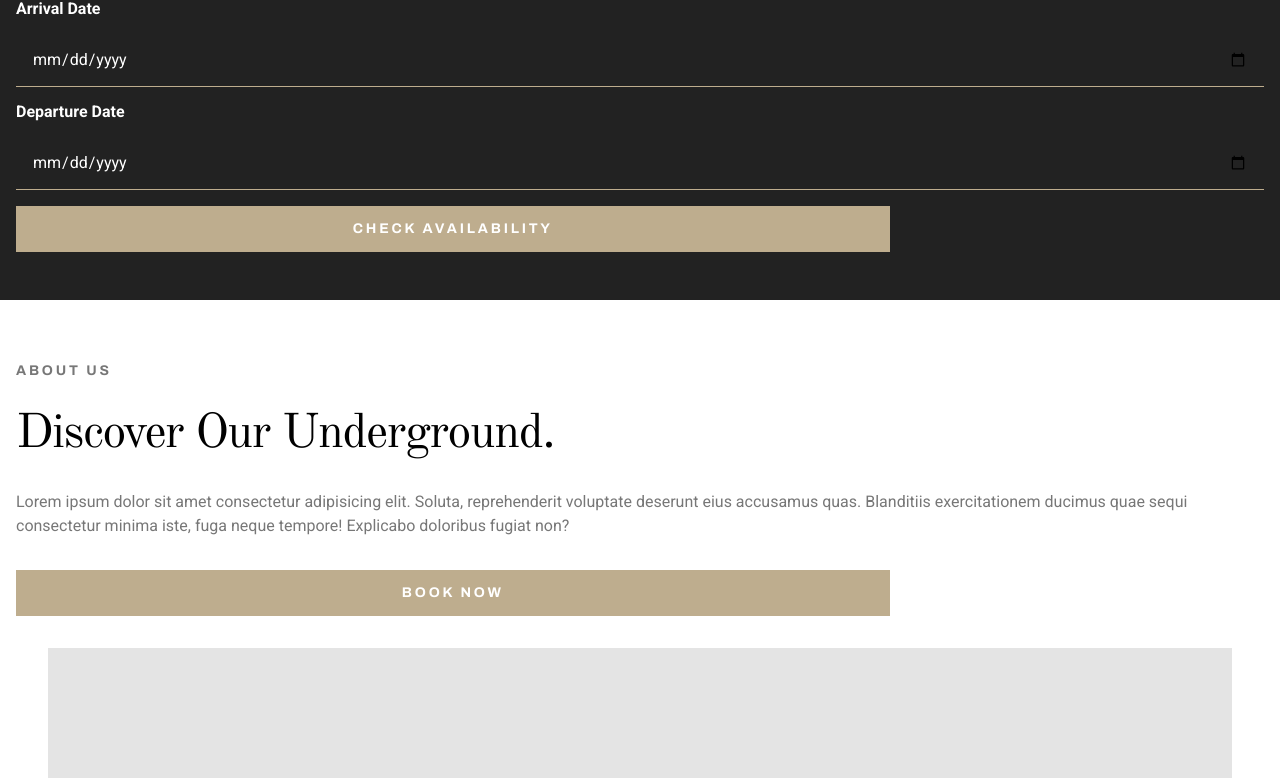
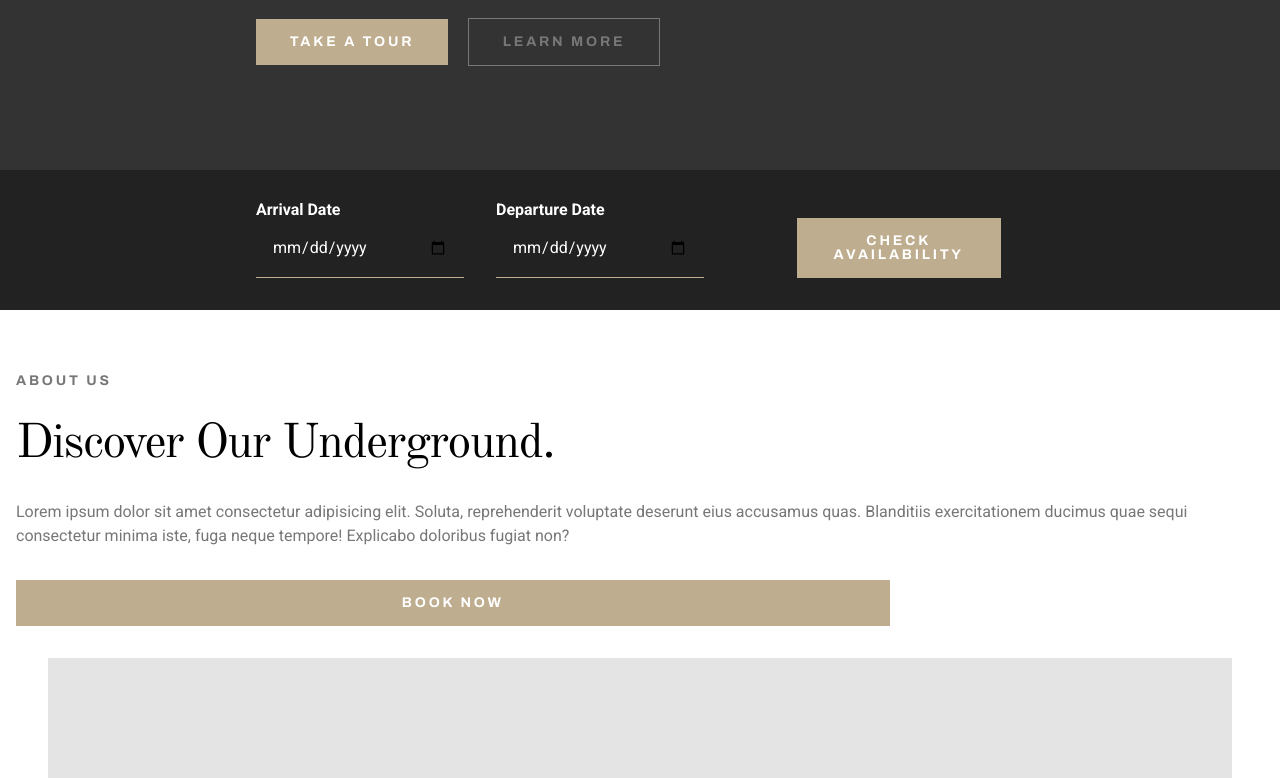
Before and after one commit to VickyCrow/hotel-miranda, a website: page index.html in a window 1280 px wide. Shown: the part 452-1230 px from the top of the page. Drawn offline with nearby package versions, Linux system fonts and the light colour scheme.

Commit message:
finished title and book sections

```diff
--- a/styles/scss/components/_header.scss
+++ b/styles/scss/components/_header.scss
@@ -89,13 +89,13 @@ header{
             display: block;
             color: white;
             position: absolute;
-            left: 20%;
+            left: 15%;
             top: 0.5rem;
         }
 
         & > div{
 
-            min-width: 60%;
+            min-width: 70%;
             width: auto;
             display: flex;
             justify-content: space-between;
--- a/styles/scss/pages/home.scss
+++ b/styles/scss/pages/home.scss
@@ -6,6 +6,28 @@
 
 section{
     padding: 1rem;
+}
+
+.title{
+    padding-top: 3rem;
+    padding-bottom: 3rem;
+
+    &__second-header , &__header{
+        color: white;
+    }
+
+    &__second-header{
+
+        margin-bottom: 2rem;
+    }
+
+    &__header{
+        margin-bottom: 2rem;
+    }
+
+    &__button{
+        margin-bottom: 1.5rem;
+    }
 }
 
 .book{
@@ -32,28 +54,6 @@ section{
 
     }
 
-}
-
-.title{
-    padding-top: 3rem;
-    padding-bottom: 3rem;
-
-    &__second-header , &__header{
-        color: white;
-    }
-
-    &__second-header{
-
-        margin-bottom: 2rem;
-    }
-
-    &__header{
-        margin-bottom: 2rem;
-    }
-
-    &__button{
-        margin-bottom: 1.5rem;
-    }
 }
 
 .about{
@@ -437,3 +437,57 @@ section{
         color: var(--grey-color)
     }
 }
+
+@media screen and (width >= 1000px){
+    .title{
+
+        padding: 5rem 20%;
+
+        &__header{
+            font-size: 120px;
+            line-height: 120px;
+        }
+
+        &__button{
+            width: 25%;
+            display: inline-block;
+            margin-right: 1rem;
+        }
+
+    }
+
+    .book{
+        padding: 2rem 15% 2rem 20%;
+
+
+        &__form{
+            display: grid;
+            gap: 0 2rem;
+
+            grid-template-areas:
+            "label1 label2 . ."
+            "input1 input2 . button";
+
+            grid-template-columns: 25% 25% auto 35%;
+
+            & > input{
+                margin: 0;
+            }
+
+            #arrival-input{
+                grid-area: input1;
+            }
+
+            #departure-input{
+                grid-area: input2;
+            }
+
+            & > button {
+                grid-area: button;
+                padding: 1rem;
+            }
+        }
+
+
+    }
+}
```
Also changed, not shown: styles/css/about.css, styles/css/contact.css, styles/css/home.css, styles/css/offers.css, styles/css/room_details.css, styles/css/rooms.css, 1 other file.
